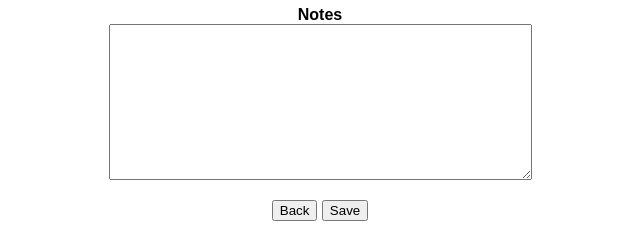
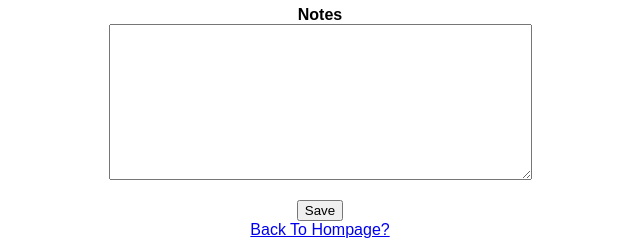
Before and after one commit to slayersec/SlayersecFloorPlanner, a PHP site: page /profile.php in a window 1280 px wide. Shown: the part 759-998 px from the top of the page, without its empty margins (320-960 px from the left). Run offline with PHP 8.4, Linux system fonts and the light colour scheme.

Commit message:
Hompage leads to profile,regsiter, and login page

```diff
--- a/main/templates/main/profile.php
+++ b/main/templates/main/profile.php
@@ -87,8 +87,9 @@ p.ex1 {
     </p>
 
 
-    <button type="submit" class="registerbtn">Back</button>
-    <button type="submit" class="registerbtn">Save</button>
+    <button type="submit" class="registerbtn">Save</button> <br>
+    <a href="/homepage.php">Back To Hompage?</a>
+
     </center>
 
 
```
Also changed, not shown: main/templates/main/homepage.php (+4 -5 lines).
